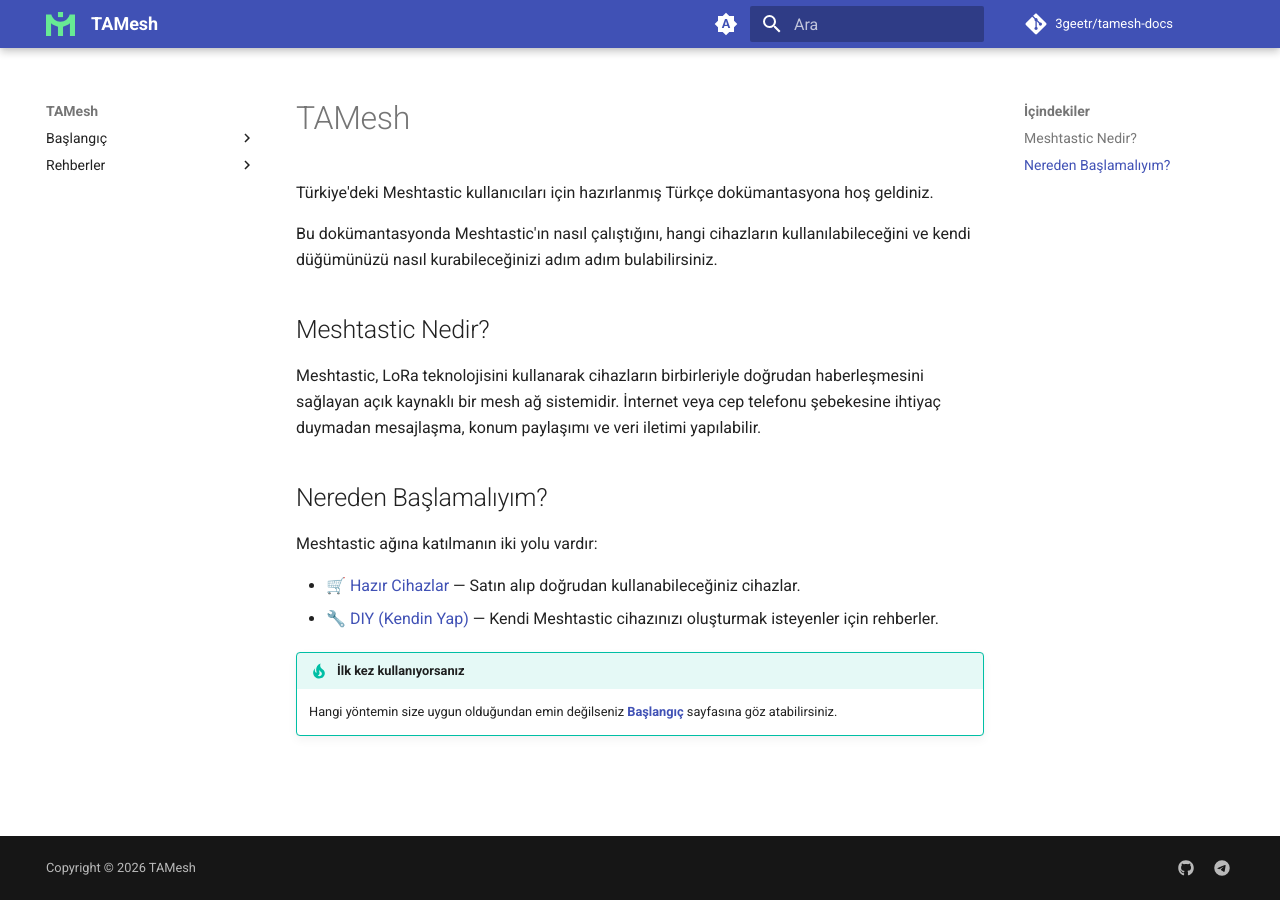
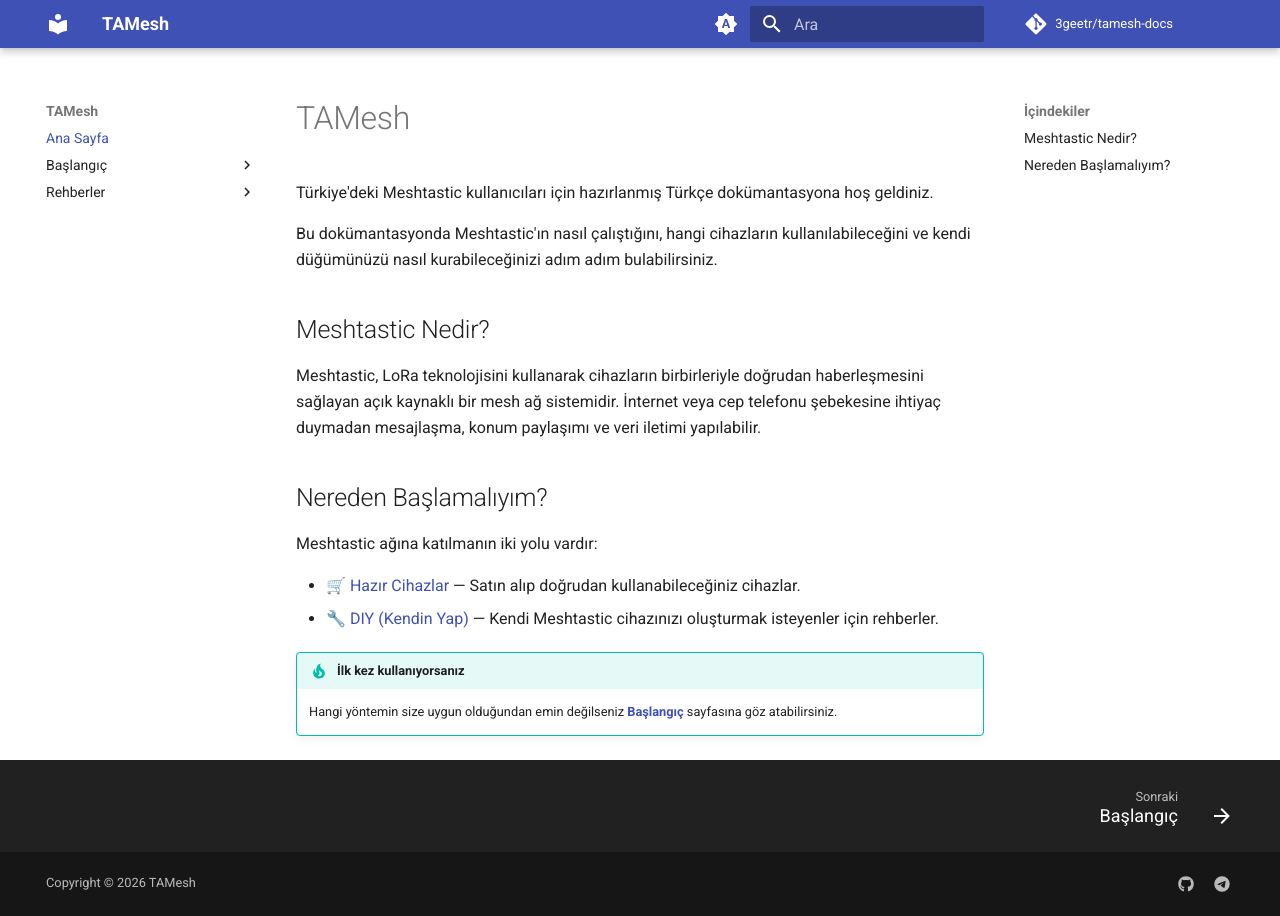
Before and after one commit to 3geETR/tamesh-docs, an MkDocs documentation site: the page built from docs/index.md, in a window 1280 px wide. Built offline with MkDocs 1.6.1 and Material for MkDocs 9.7.7, drawn with Linux system fonts in a browser that asks for light colours; comment, search, counter and statistics services are not loaded.

Commit message:
Revert "Navbar logo/başlık aralığı sıkılaştırıldı, logo eklendi"
This reverts commit 4f16572eaad0f1405e882c732a55c79bb3097057.

```diff
--- a/docs/stylesheets/extra.css
+++ /dev/null
@@ -1,3 +0,0 @@
-[dir="ltr"] .md-header__title {
-  margin-left: 0.2rem;
-}
--- a/mkdocs.yml
+++ b/mkdocs.yml
@@ -1,13 +1,11 @@
 site_name: TAMesh
 site_description: TAMesh - Türkiye Meshtastic Topluluğu Dokümantasyonu
-site_url: https://3geetr.is-a.dev/tamesh-docs/
+site_url: https://3geetr.github.io/tamesh-docs/
 repo_url: https://github.com/3geetr/tamesh-docs
 repo_name: 3geetr/tamesh-docs
 edit_uri: edit/main/docs/
 
 theme:
-  logo: assets/tamesh.svg
-  favicon: assets/tamesh.svg
   name: material
   language: tr
   features:
@@ -15,7 +13,6 @@
     - navigation.tracking
     - navigation.top
     - navigation.footer
-    - navigation.indexes
     - toc.follow
     - search.suggest
     - search.highlight
@@ -57,10 +54,9 @@
       title: İçindekiler
 
 plugins:
+  - section-index
   - search
 
-extra_css:
-  - stylesheets/extra.css
 
 extra:
   generator: false
@@ -75,6 +71,7 @@
 copyright: Copyright &copy; 2026 TAMesh
 
 nav:
+  - Ana Sayfa: index.md
   - Başlangıç:
       - baslangic/index.md
       - Frekans Seçimi: baslangic/frekans-secimi.md
```
Also changed, not shown: docs/assets/tamesh.svg (deleted).
